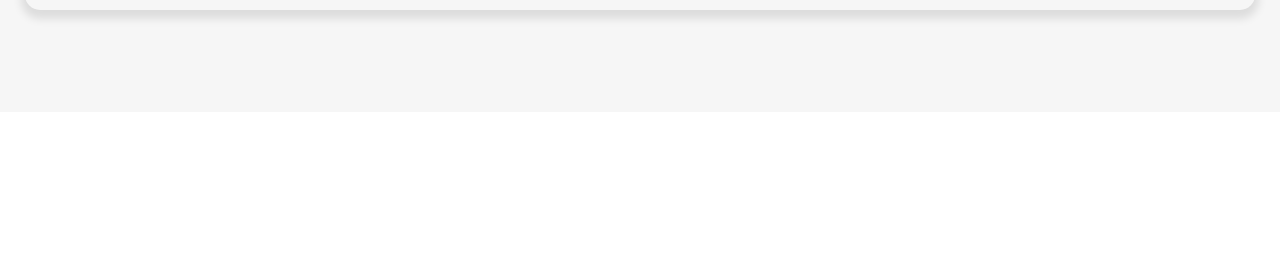
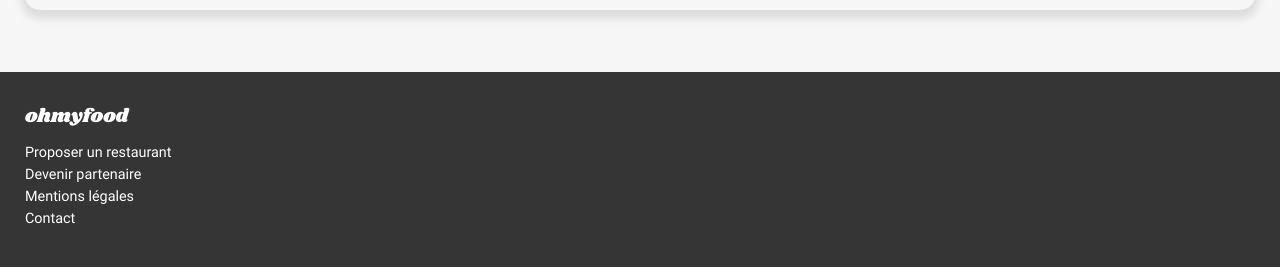
Before and after one commit to LaetitiaH/LaetitiaHars_3_08122020, a website: page index.html in a window 1280 px wide. Shown: the part 2048-2315 px from the top of the page. Before the commit the page ends 2160 px from the top, so only its background shows below. Drawn offline with Linux system fonts and the light colour scheme.

Commit message:
:lipstick: add footer section

```diff
--- a/index.html
+++ b/index.html
@@ -99,5 +99,14 @@
         </article>
       </section>
     </main>
+    <footer>
+      <h4>ohmyfood</h4>
+      <ul>
+        <li>Proposer un restaurant</li>
+        <li>Devenir partenaire</li>
+        <li>Mentions légales</li>
+        <li>Contact</li>
+      </ul>
+    </footer>
   </body>
 </html>
--- /dev/null
+++ b/sass/layouts/footer.scss
@@ -0,0 +1,22 @@
+footer {
+  background-color: #353535;
+  padding: 30px 25px 25px 25px;
+  color: white;
+
+  h4 {
+    font-family: Shrikhand, serif;
+    font-size: 1.2em;
+    font-weight: 100;
+    margin: 0;
+  }
+
+  ul {
+    list-style-type: none;
+    padding: 0;
+    font-size: 0.9em;
+
+    li {
+      margin-bottom: 5px;
+    }
+  }
+}
--- a/sass/main.scss
+++ b/sass/main.scss
@@ -1,4 +1,5 @@
 @import "layouts/header";
+@import "layouts/footer.scss";
 @import "base/base.scss";
 @import "utils/variables.scss";
 @import "pages/home.scss";
--- a/sass/pages/home.scss
+++ b/sass/pages/home.scss
@@ -130,7 +130,7 @@
 }
 
 .restaurants {
-  height: 1230px;
+  height: 1190px;
   padding: 50px 25px 0 25px;
   background-color: $background-color-primary;
 
```
Also changed, not shown: style.css, 1 other file.
